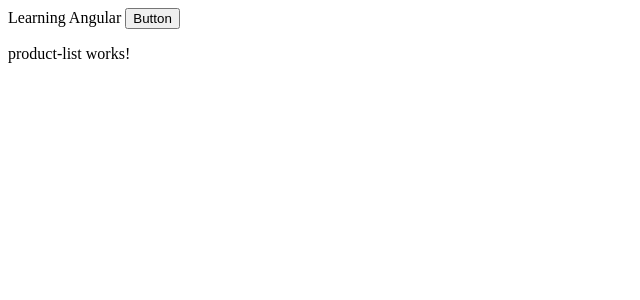
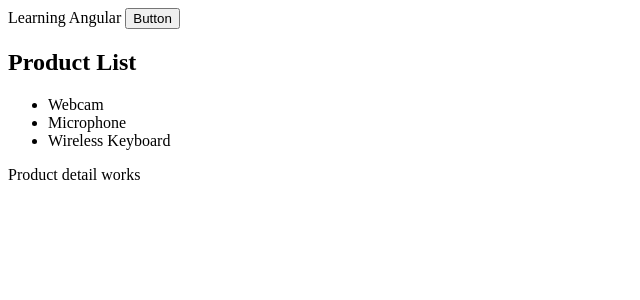
Before and after one commit to marco19972015/LearningAng, an Angular app in the folder my-app/: page / in a window 1280 px wide. Shown: the top 300 px of the page, without its empty margins (0-640 px from the left). Built offline with nearby package versions, Linux system fonts and the light colour scheme.

Commit message:
fixed interpolation issue, we were in the wrong component hahah pain

```diff
--- a/my-app/src/app/products/product-detail/product-detail.component.html
+++ b/my-app/src/app/products/product-detail/product-detail.component.html
@@ -1,8 +1,2 @@
-<h2>Product Details</h2>
-<ul>
-    <li (click)="selectedProduct = 'Webcam'">Webcam</li>
-    <li (click)="selectedProduct = 'Microphone'">Microphone</li>
-    <li (click)="selectedProduct = 'Wireless Keyboard'">Wireless Keyboard</li>
-</ul>
-
-<app-product-detail [name]="selectedProduct"></app-product-detail>
+<p>Product detail works</p>
+<h3> {{ name }}</h3>
--- a/my-app/src/app/products/product-detail/product-detail.component.ts
+++ b/my-app/src/app/products/product-detail/product-detail.component.ts
@@ -10,6 +10,4 @@
   // We use Input decorator to initialize an empty string
   @Input() name = '';
 
-  selectedProduct = '';
-
 }
--- a/my-app/src/app/products/product-list/product-list.component.html
+++ b/my-app/src/app/products/product-list/product-list.component.html
@@ -1 +1,8 @@
-<p>product-list works!</p>
+<h2>Product List</h2>
+<ul>
+  <li (click)="selectedProduct = 'Webcam'">Webcam</li>
+  <li (click)="selectedProduct = 'Microphone'">Microphone</li>
+  <li (click)="selectedProduct = 'Wireless Keyboard'">Wireless Keyboard</li>
+</ul>
+
+<app-product-detail [name]="selectedProduct"></app-product-detail>
--- a/my-app/src/app/products/product-list/product-list.component.ts
+++ b/my-app/src/app/products/product-list/product-list.component.ts
@@ -7,4 +7,6 @@
 })
 export class ProductListComponent {
 
+  selectedProduct = '';
+
 }
```
